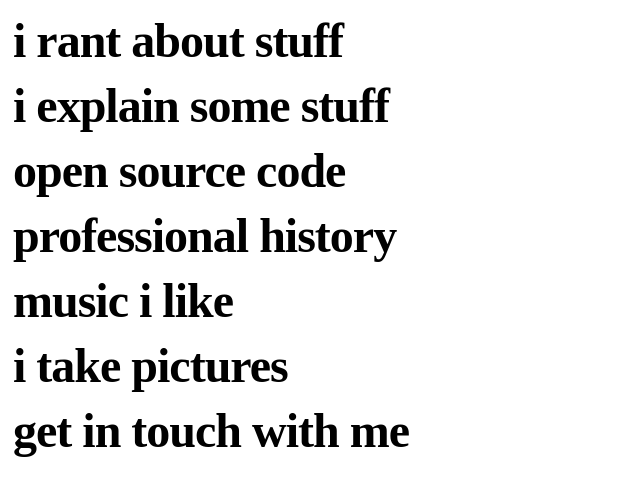
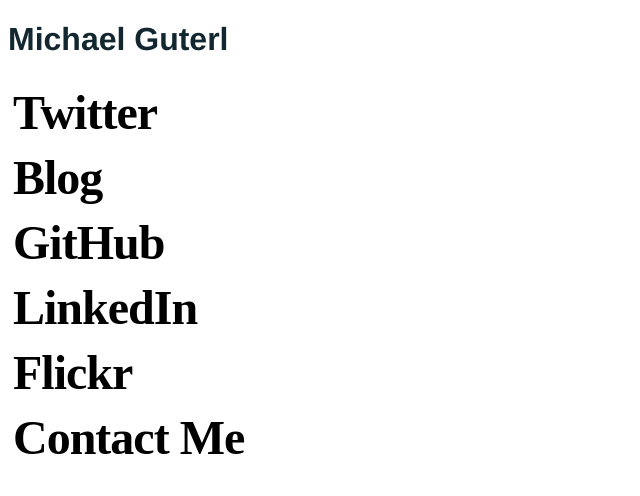
Before and after one commit to mguterl/mguterl.github.io, a plain HTML site: page public/index.html in a window 1280 px wide. Shown: the whole page, without its empty margins (0-640 px from the left). Drawn offline with Linux system fonts and the light colour scheme.

Commit message:
Update link text and formatting

```diff
--- a/public/index.html
+++ b/public/index.html
@@ -18,11 +18,7 @@
       margin-right: auto;
     }
 
-    h1 {
-      display: none;
-    }
-
-    ul.links {
+    .links {
       list-style: none;
       padding: 0;
       margin: 0;
@@ -62,17 +58,17 @@
     })();
   </script>
   <div id="content">
-  <h1>michael guterl</h1>
     <div id="primary">
+      <h1>Michael Guterl</h1>
       <ul class='links'>
-    <li><a href='http://twitter.com/mguterl'>i rant about stuff</a></li>
-    <li><a href='http://diminishing.org'>i explain some stuff</a></li>
-    <li><a href='http://github.com/mguterl'>open source code</a></li>
-    <li><a href='http://www.linkedin.com/in/michaelguterl'>professional history</a></li>
-    <li><a href='http://www.last.fm/user/mguterl'>music i like</a></li>
-    <li><a href='http://www.flickr.com/photos/diminishing'>i take pictures</a></li>
-    <li><a href="&#109;&#97;&#105;&#108;&#116;&#111;&#58;&#109;&#105;&#99;&#104;&#97;&#101;&#108;&#64;&#100;&#105;&#109;&#105;&#110;&#105;&#115;&#104;&#105;&#110;&#103;&#46;&#111;&#114;&#103;">get in touch with me</a></li>
+        <li><a href='http://twitter.com/mguterl'>Twitter</a></li>
+        <li><a href='http://diminishing.org'>Blog</a></li>
+        <li><a href='http://github.com/mguterl'>GitHub</a></li>
+        <li><a href='http://www.linkedin.com/in/michaelguterl'>LinkedIn</a></li>
+        <li><a href='http://www.flickr.com/photos/diminishing'>Flickr</a></li>
+        <li><a href="&#109;&#97;&#105;&#108;&#116;&#111;&#58;&#109;&#105;&#99;&#104;&#97;&#101;&#108;&#64;&#100;&#105;&#109;&#105;&#110;&#105;&#115;&#104;&#105;&#110;&#103;&#46;&#111;&#114;&#103;">Contact Me</a></li>
       </ul>
+    </div>
   </div>
 </body>
 </html>
```
Lines whose indentation alone changed are shown as unchanged.
